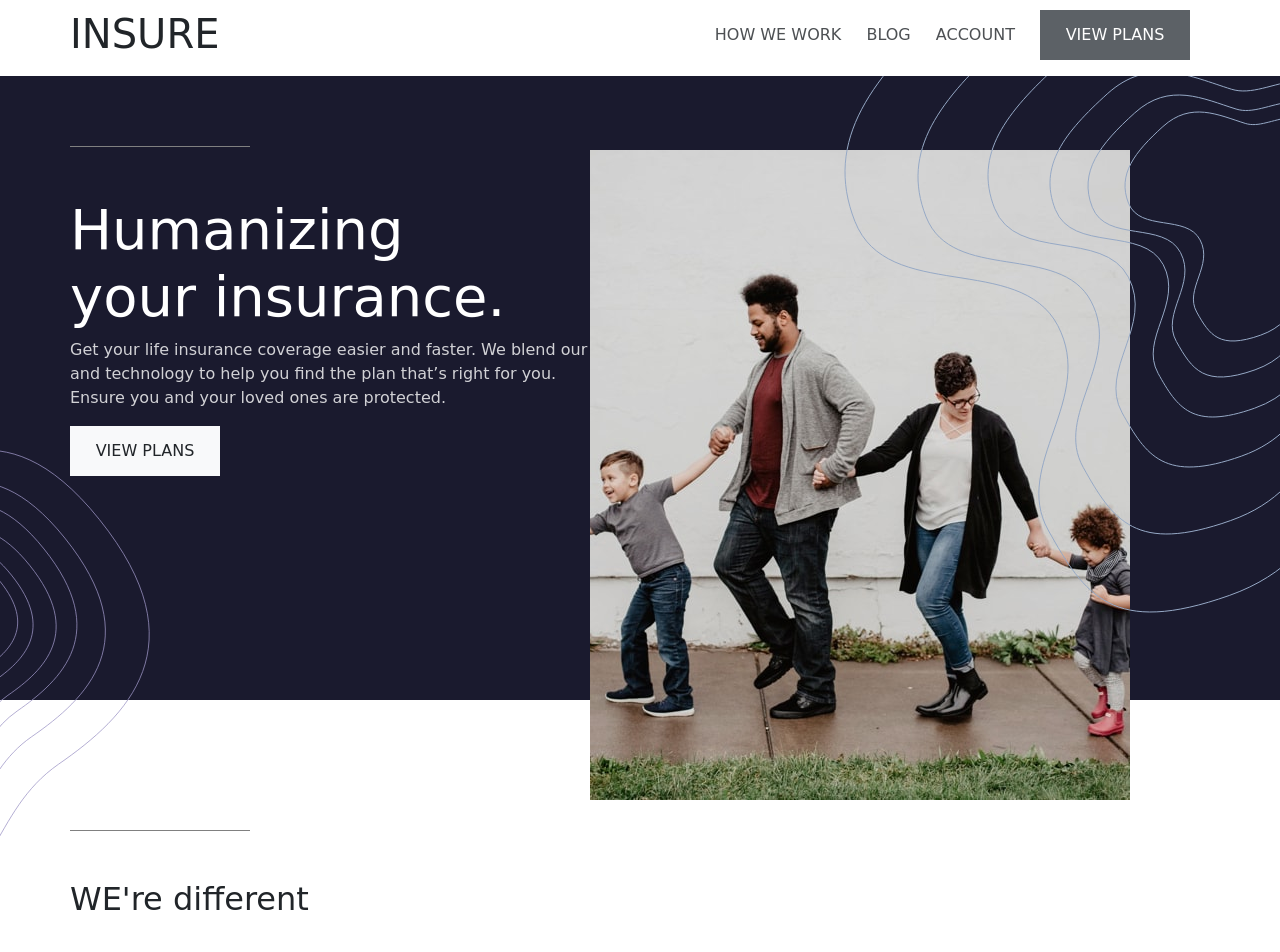
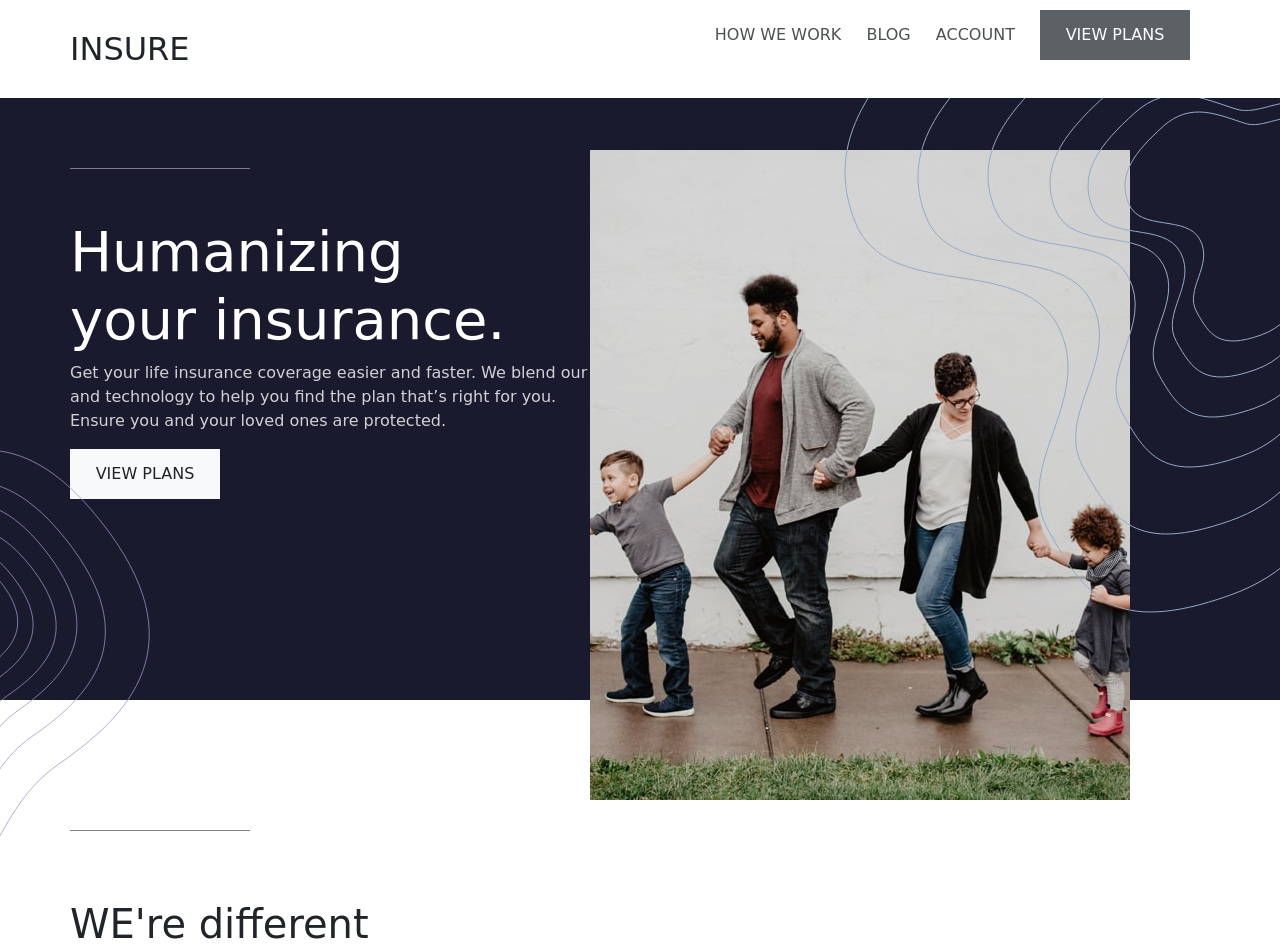
Before and after one commit to MohamedMahmoud2020-dotcom/Insure-landing, a plain HTML site: page index.html in a window 1280 px wide. Shown: the top 952 px of the page. Drawn offline with nearby package versions, Linux system fonts and the light colour scheme; a web font is replaced by a local one.

Commit message:
Update index.html

```diff
--- a/index.html
+++ b/index.html
@@ -13,7 +13,7 @@
   <div class="full-container">
       <div class="first-container">
         <nav>
-          <h1>INSURE</h1>
+          <h2>INSURE</h2>
           <div class="buttons">
             <ul>
               <li>HOW WE WORK</li>
@@ -37,7 +37,7 @@
       </div>
       <div class="second-container">
         <hr>
-        <h2>WE're different</h2>
+        <h1>WE're different</h1>
         <div class="row">
           <div class="col-lg-4">
             <img src="images/icon-snappy-process.svg" alt="">
@@ -67,7 +67,7 @@
       <div class="last-container">
         <img class="footer-photo" src="images/bg-pattern-footer-desktop.svg" alt="">
         <nav>
-          <h1>INSURE</h1>
+          <h2>INSURE</h2>
           <ul>
             <li><img src="images/icon-facebook.svg" alt=""> </li>
             <li><img src="images/icon-twitter.svg" alt=""> </li>
```
